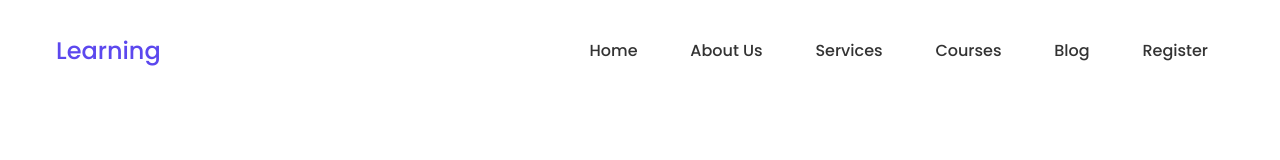
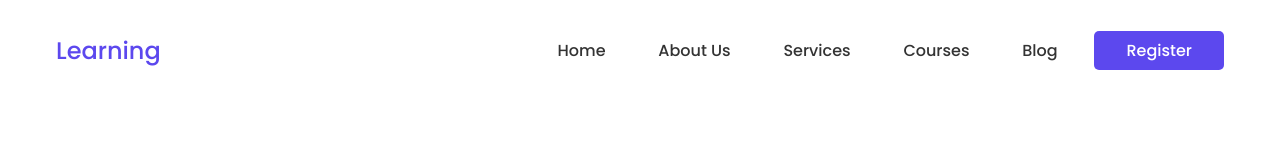
Before and after one commit to Douzandeh/Header_Learning, a plain HTML site: page index.html in a window 1280 px wide. Drawn offline with Linux system fonts and the light colour scheme.

Commit message:
Added Class Active

```diff
--- a/index.html
+++ b/index.html
@@ -29,7 +29,7 @@
             <a href="#">Blog</a>
           </li>
           <li>
-            <a href="#">Register</a>
+            <a href="#" class="active">Register</a>
           </li>
         </nav>
       </div>
```
